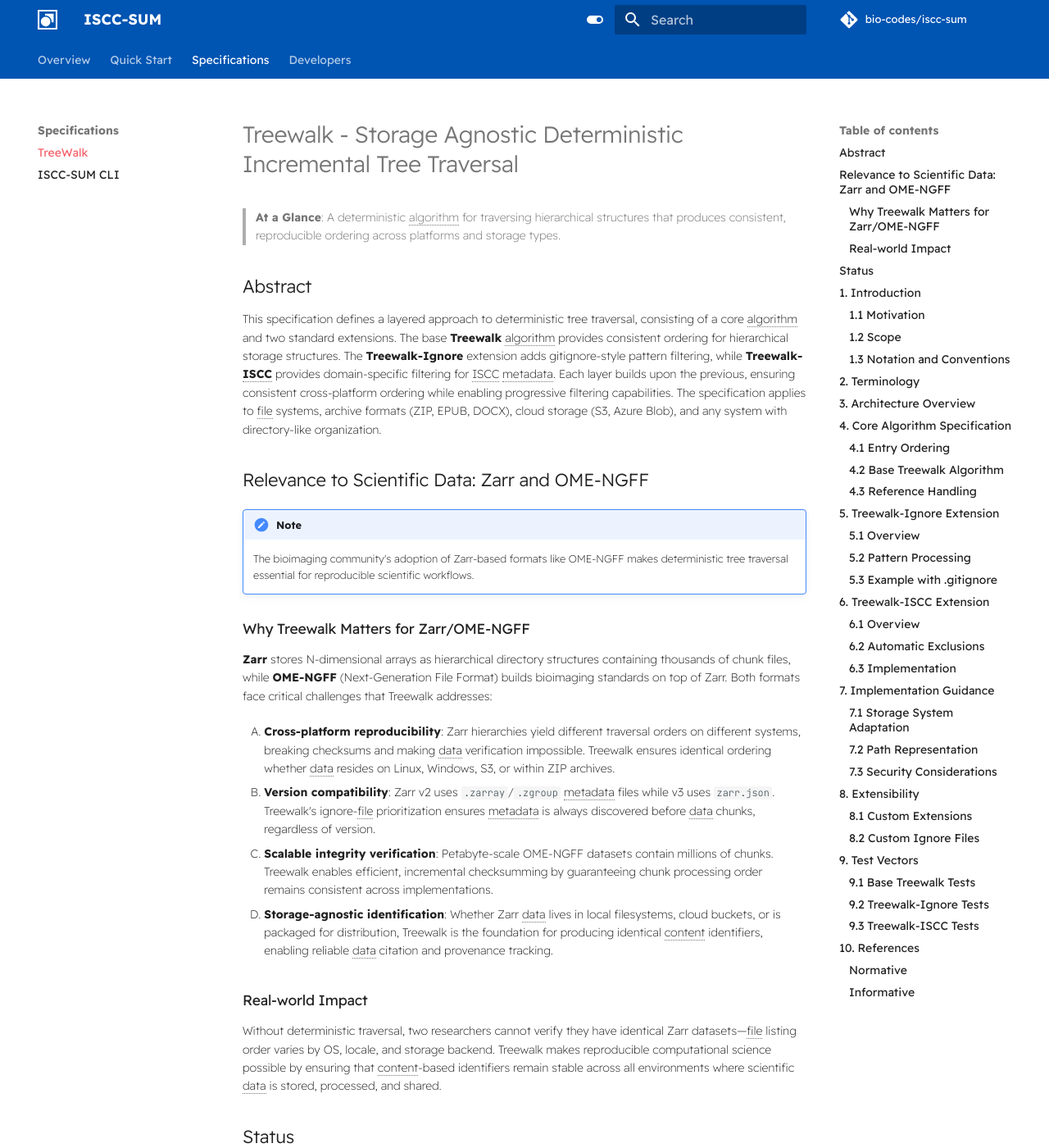
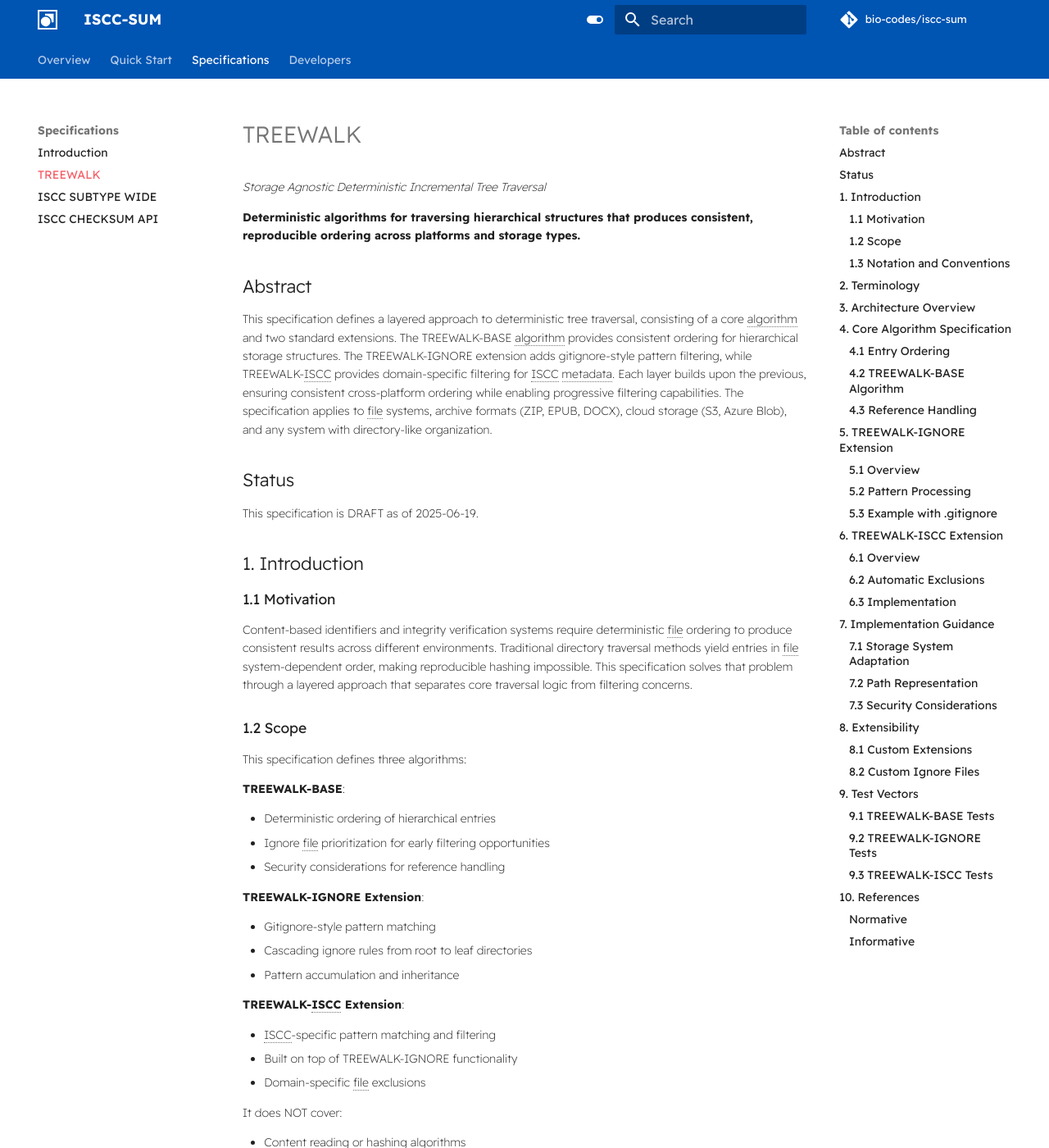
Before and after one commit to etzm/iscc-sum, an MkDocs documentation site: the page built from docs/specifications/treewalk.md, in a window 1280 px wide and 1400 px high. Shown: the whole window at 82% size. Built offline with MkDocs 1.6.1 and Material for MkDocs 9.7.7, drawn with Linux system fonts in a browser that asks for light colours; comment, search, counter and statistics services are not loaded; some of the changed text lies outside the part shown.

Commit message:
Refine TREEWALK Specification

````diff
--- a/docs/specifications/treewalk.md
+++ b/docs/specifications/treewalk.md
@@ -1,57 +1,23 @@
-# Treewalk - Storage Agnostic Deterministic Incremental Tree Traversal
+# TREEWALK
 
-> **At a Glance**: A deterministic algorithm for traversing hierarchical structures that produces consistent,
-> reproducible ordering across platforms and storage types.
+*Storage Agnostic Deterministic Incremental Tree Traversal*
+
+**Deterministic algorithms for traversing hierarchical structures that produces consistent, reproducible
+ordering across platforms and storage types.**
 
 ## Abstract
 
 This specification defines a layered approach to deterministic tree traversal, consisting of a core algorithm
-and two standard extensions. The base **Treewalk** algorithm provides consistent ordering for hierarchical
-storage structures. The **Treewalk-Ignore** extension adds gitignore-style pattern filtering, while
-**Treewalk-ISCC** provides domain-specific filtering for ISCC metadata. Each layer builds upon the previous,
-ensuring consistent cross-platform ordering while enabling progressive filtering capabilities. The specification
-applies to file systems, archive formats (ZIP, EPUB, DOCX), cloud storage (S3, Azure Blob), and any system with
-directory-like organization.
-
-## Relevance to Scientific Data: Zarr and OME-NGFF
-
-!!! note
-
-    The bioimaging community's adoption of Zarr-based formats like OME-NGFF makes deterministic tree traversal
-    essential for reproducible scientific workflows.
-
-### Why Treewalk Matters for Zarr/OME-NGFF
-
-**Zarr** stores N-dimensional arrays as hierarchical directory structures containing thousands of chunk files,
-while **OME-NGFF** (Next-Generation File Format) builds bioimaging standards on top of Zarr. Both formats face
-critical challenges that Treewalk addresses:
-
-1. **Cross-platform reproducibility**: Zarr hierarchies yield different traversal orders on different systems,
-   breaking checksums and making data verification impossible. Treewalk ensures identical ordering whether data
-   resides on Linux, Windows, S3, or within ZIP archives.
-
-2. **Version compatibility**: Zarr v2 uses `.zarray`/`.zgroup` metadata files while v3 uses `zarr.json`.
-   Treewalk's ignore-file prioritization ensures metadata is always discovered before data chunks, regardless of
-   version.
-
-3. **Scalable integrity verification**: Petabyte-scale OME-NGFF datasets contain millions of chunks. Treewalk
-   enables efficient, incremental checksumming by guaranteeing chunk processing order remains consistent across
-   implementations.
-
-4. **Storage-agnostic identification**: Whether Zarr data lives in local filesystems, cloud buckets, or is
-   packaged for distribution, Treewalk is the foundation for producing identical content identifiers, enabling
-   reliable data citation and provenance tracking.
-
-### Real-world Impact
-
-Without deterministic traversal, two researchers cannot verify they have identical Zarr datasets—file listing
-order varies by OS, locale, and storage backend. Treewalk makes reproducible computational science possible by
-ensuring that content-based identifiers remain stable across all environments where scientific data is stored,
-processed, and shared.
+and two standard extensions. The TREEWALK-BASE algorithm provides consistent ordering for hierarchical storage
+structures. The TREEWALK-IGNORE extension adds gitignore-style pattern filtering, while TREEWALK-ISCC provides
+domain-specific filtering for ISCC metadata. Each layer builds upon the previous, ensuring consistent
+cross-platform ordering while enabling progressive filtering capabilities. The specification applies to file
+systems, archive formats (ZIP, EPUB, DOCX), cloud storage (S3, Azure Blob), and any system with directory-like
+organization.
 
 ## Status
 
-This specification is DRAFT as of 2025-06-17.
+This specification is DRAFT as of 2025-06-19.
 
 ## 1. Introduction
 
@@ -64,24 +30,24 @@ layered approach that separates core traversal logic from filtering concerns.
 
 ### 1.2 Scope
 
-This specification defines three layers:
+This specification defines three algorithms:
 
-**Base Treewalk**:
+**TREEWALK-BASE**:
 
 - Deterministic ordering of hierarchical entries
 - Ignore file prioritization for early filtering opportunities
 - Security considerations for reference handling
 
-**Treewalk-Ignore Extension**:
+**TREEWALK-IGNORE Extension**:
 
 - Gitignore-style pattern matching
 - Cascading ignore rules from root to leaf directories
 - Pattern accumulation and inheritance
 
-**Treewalk-ISCC Extension**:
+**TREEWALK-ISCC Extension**:
 
-- ISCC-specific metadata filtering
-- Built on top of Treewalk-Ignore functionality
+- ISCC-specific pattern matching and filtering
+- Built on top of TREEWALK-IGNORE functionality
 - Domain-specific file exclusions
 
 It does NOT cover:
@@ -115,15 +81,15 @@ containing patterns for entries to exclude.
 
 ## 3. Architecture Overview
 
-The Treewalk specification defines a layered architecture where each extension builds upon the previous:
+The TREEWALK specification defines a layered architecture where each extension builds upon the previous:
 
 ```mermaid
 graph TD
-    A[Base Treewalk] --> B[Treewalk-Ignore]
-    B --> C[Treewalk-ISCC]
+    A[TREEWALK-BASE] --> B[TREEWALK-IGNORE]
+    B --> C[TREEWALK-ISCC]
     B --> D[Custom Extensions]
 
-    A -.- E[Deterministic Ordering<br/>Ignore File Priority<br/>Reference Handling]
+    A -.- E[Deterministic Ordering<br/>Ignore-File Priority<br/>Reference Handling]
     B -.- F[Pattern Matching<br/>Cascading Rules<br/>Progressive Filtering]
     C -.- G[ISCC Metadata Filtering<br/>.isccignore Support]
     D -.- H[Domain-specific Rules]
@@ -131,9 +97,9 @@ graph TD
 
 Each layer maintains the core guarantees while adding specific functionality:
 
-- **Base Treewalk**: Provides deterministic ordering across all platforms
-- **Treewalk-Ignore**: Adds configurable filtering with pattern inheritance
-- **Treewalk-ISCC**: Implements ISCC-specific requirements
+- **TREEWALK-BASE**: Provides deterministic ordering across all platforms
+- **TREEWALK-IGNORE**: Adds configurable filtering with pattern inheritance
+- **TREEWALK-ISCC**: Implements ISCC-specific requirements
 - **Custom Extensions**: Enable domain-specific adaptations
 
 ## 4. Core Algorithm Specification
@@ -157,8 +123,8 @@ equivalent names.
 
 !!! warning
 
-    Some storage systems (e.g., case-insensitive filesystems) may prevent creation of entries with names that
-    differ only in case or normalization. In such cases, only the accessible entry will be yielded.
+    Some storage systems (e.g., case-insensitive filesystems) may prevent creation of entries with names that differ
+    only in case or normalization. In such cases, only the accessible entry will be yielded.
 
 #### Example
 
@@ -180,20 +146,20 @@ original byte sequences to ensure consistent output across implementations. This
 - **Respects storage capabilities**: Systems that prevent duplicates naturally have none to yield
 - **Enables verification**: Consumers can detect and handle duplicates as needed
 
-### 4.2 Base Treewalk Algorithm
+### 4.2 TREEWALK-BASE Algorithm
 
 The base algorithm **MUST** yield entries in depth-first order following these rules:
 
 1. **Process each container**: For each directory/container in the traversal:
 
-   - **Ignore files first** - Yield files matching pattern `.*ignore` (e.g., .gitignore, .npmignore) in sorted
-     order
-   - **Regular files second** - Yield all other files in sorted order
-   - **Recurse into sub-containers** - Process subdirectories in sorted order
+    - **Ignore files first** - Yield files matching pattern `.*ignore` (e.g., .gitignore, .npmignore) in sorted
+        order
+    - **Regular files second** - Yield all other files in sorted order
+    - **Recurse into sub-containers** - Process subdirectories in sorted order
 
 2. **Directory representation**: Containers (directories) themselves **MUST NOT** appear in the output. Only
-   files within containers are yielded. The algorithm traverses into directories but does not yield them as
-   entries.
+    files within containers are yielded. The algorithm traverses into directories but does not yield them as
+    entries.
 
 !!! note
 
@@ -212,16 +178,16 @@ The algorithm **MUST NOT** follow references when:
 
 References (symbolic links, redirects) MUST NOT appear in traversal output AND MUST NOT be followed.
 
-## 5. Treewalk-Ignore Extension
+## 5. TREEWALK-IGNORE Extension
 
 ### 5.1 Overview
 
-The **Treewalk-Ignore** extension adds gitignore-style pattern filtering to the base algorithm. It maintains the
+The **TREEWALK-IGNORE** extension adds gitignore-style pattern filtering to the base algorithm. It maintains the
 same deterministic ordering while progressively filtering entries based on accumulated patterns.
 
 ### 5.2 Pattern Processing
 
-When using Treewalk-Ignore:
+When using TREEWALK-IGNORE:
 
 1. The implementation specifies which ignore file to process (e.g., `.gitignore` OR `.npmignore`)
 2. Check for the specified ignore file in each directory
@@ -270,25 +236,25 @@ Yields only:
 
     The ignore file itself is included in the output (unless excluded by a parent ignore file)
 
-## 6. Treewalk-ISCC Extension
+## 6. TREEWALK-ISCC Extension
 
 ### 6.1 Overview
 
-The **Treewalk-ISCC** extension provides ISCC-specific filtering on top of Treewalk-Ignore. It automatically
+The **TREEWALK-ISCC** extension provides ISCC-specific filtering on top of TREEWALK-IGNORE. It automatically
 filters metadata files while respecting `.isccignore` patterns.
 
 ### 6.2 Automatic Exclusions
 
-Treewalk-ISCC **MUST** exclude:
+TREEWALK-ISCC **MUST** exclude:
 
 - Files ending with `.iscc.json` (ISCC metadata files)
 - Any patterns specified in `.isccignore` files
 
 ### 6.3 Implementation
 
-Treewalk-ISCC is implemented as:
+TREEWALK-ISCC is implemented as:
 
-1. Apply Treewalk-Ignore with `.isccignore` as the ignore file name
+1. Apply TREEWALK-IGNORE with `.isccignore` as the ignore file name
 2. Additionally filter out files ending with `.iscc.json`
 
 This layered approach ensures consistent behavior while adding domain-specific rules.
@@ -348,7 +314,7 @@ Implementations **MAY** create additional extensions following the layered patte
 
 ### 8.2 Custom Ignore Files
 
-Treewalk-Ignore implementations **MAY** support different ignore file names by allowing the caller to specify
+TREEWALK-IGNORE implementations **MAY** support different ignore file names by allowing the caller to specify
 which ignore file to process:
 
 - `.gitignore` - Git-style ignores
@@ -419,61 +385,61 @@ Implementations **MUST** produce identical ordering for these test cases:
 **Structure:**
 
 ```yaml
-- path: .gitignore
-- path: aaa.txt
-- path: zzz.txt
+  - path: .gitignore
+  - path: aaa.txt
+  - path: zzz.txt
 ```
 
-**Expected (Base Treewalk):**
+**Expected (TREEWALK-BASE):**
 
 ```yaml
-- test_dir/.gitignore
-- test_dir/aaa.txt
-- test_dir/zzz.txt
+  - test_dir/.gitignore
+  - test_dir/aaa.txt
+  - test_dir/zzz.txt
 ```
 
-### 9.2 Treewalk-Ignore Tests
+### 9.2 TREEWALK-IGNORE Tests
 
 #### Test Case 4: Pattern Filtering
 
 **Structure:**
 
 ```yaml
-- path: .gitignore
-  content: "*.log"
-- path: app.py
-- path: debug.log
-- path: error.log
+  - path: .gitignore
+    content: '*.log'
+  - path: app.py
+  - path: debug.log
+  - path: error.log
 ```
 
-**Expected (Treewalk-Ignore with .gitignore):**
+**Expected (TREEWALK-IGNORE with .gitignore):**
 
 ```yaml
-- test_dir/.gitignore
-- test_dir/app.py
+  - test_dir/.gitignore
+  - test_dir/app.py
 ```
 
-### 9.3 Treewalk-ISCC Tests
+### 9.3 TREEWALK-ISCC Tests
 
 #### Test Case 5: ISCC Metadata Filtering
 
 **Structure:**
 
 ```yaml
-- path: .isccignore
-  content: "temp/"
-- path: data.txt
-- path: data.txt.iscc.json
-- path: temp
-  type: dir
-- path: temp/cache.dat
+  - path: .isccignore
+    content: temp/
+  - path: data.txt
+  - path: data.txt.iscc.json
+  - path: temp
+    type: dir
+  - path: temp/cache.dat
 ```
 
-**Expected (Treewalk-ISCC):**
+**Expected (TREEWALK-ISCC):**
 
 ```yaml
-- test_dir/.isccignore
-- test_dir/data.txt
+  - test_dir/.isccignore
+  - test_dir/data.txt
 ```
 
 !!! note
--- a/mkdocs.yml
+++ b/mkdocs.yml
@@ -79,8 +79,9 @@ nav:
   - Overview: index.md
   - Quick Start: quickstart.md
   - Specifications:
-#    - specifications/index.md
-    - TreeWalk: specifications/treewalk.md
-    - ISCC-SUM CLI: specifications/cli.md
+    - Introduction: specifications/index.md
+    - TREEWALK: specifications/treewalk.md
+    - ISCC SUBTYPE WIDE: specifications/wide.md
+    - ISCC CHECKSUM API: specifications/cli.md
   - Developers:
       - Readme: developers/index.md
````
Also changed, not shown: other parts of docs/specifications/treewalk.md (+17 -17 lines), README.md (+12 -12 lines), docs/cli-spec-rs.md (+9 -9 lines), docs/developers/index.md (+12 -12 lines), docs/releasing.md (+39 -39 lines), projectplan.md (+5 -5 lines), pyproject.toml (+3 -5 lines), .iscc.json, 2 other files.
